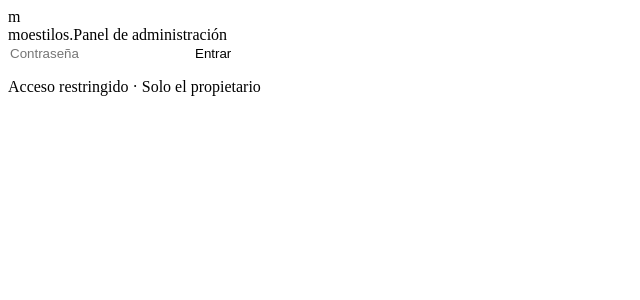
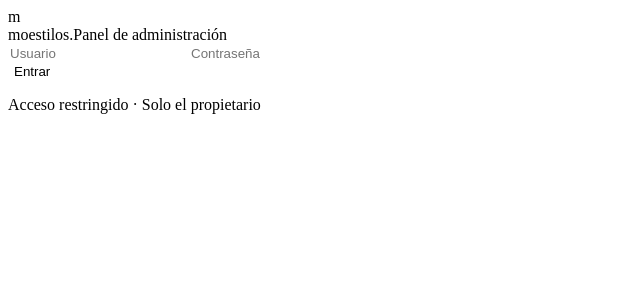
Before and after one commit to moestilos/portfolio, an Angular app: page /admin/login in a window 1280 px wide. Shown: the top 300 px of the page, without its empty margins (0-640 px from the left). Built offline with nearby package versions, Linux system fonts and the light colour scheme.

Commit message:
feat: login con usuario momo y contraseña

```diff
--- a/src/app/components/login/login.component.ts
+++ b/src/app/components/login/login.component.ts
@@ -35,8 +35,16 @@ import { environment } from '../../../environments/environment';
           </div>
         }
 
-        <!-- Password input -->
+        <!-- Login inputs -->
         <div class="w-full flex flex-col gap-3">
+          <input
+            type="text"
+            [(ngModel)]="username"
+            placeholder="Usuario"
+            (keyup.enter)="login()"
+            class="w-full px-4 py-3 rounded-xl text-sm outline-none"
+            style="background:var(--surface-2); border:1px solid var(--border); color:var(--text-1);"
+          />
           <input
             type="password"
             [(ngModel)]="password"
@@ -63,6 +71,7 @@ import { environment } from '../../../environments/environment';
   `,
 })
 export class LoginComponent {
+  username = '';
   password = '';
   loading  = false;
   error    = '';
@@ -71,14 +80,14 @@ export class LoginComponent {
 
   login(): void {
     this.error = '';
-    if (!this.password) { this.error = 'Introduce la contraseña'; return; }
+    if (!this.username || !this.password) { this.error = 'Rellena usuario y contraseña'; return; }
     this.loading = true;
 
-    if (this.password === environment.adminPassword) {
+    if (this.username === environment.adminUser && this.password === environment.adminPassword) {
       sessionStorage.setItem('moe_admin', 'true');
       this.router.navigate(['/admin']);
     } else {
-      this.error   = 'Contraseña incorrecta';
+      this.error   = 'Usuario o contraseña incorrectos';
       this.loading = false;
     }
   }
--- a/src/environments/environment.prod.ts
+++ b/src/environments/environment.prod.ts
@@ -3,5 +3,6 @@ export const environment = {
   supabaseUrl:  'https://xzcnaozzmxavbkpytdri.supabase.co',
   supabaseKey:  'eyJhbGciOiJIUzI1NiIsInR5cCI6IkpXVCJ9.eyJpc3MiOiJzdXBhYmFzZSIsInJlZiI6Inh6Y25hb3p6bXhhdmJrcHl0ZHJpIiwicm9sZSI6ImFub24iLCJpYXQiOjE3NzYzMDQxNTUsImV4cCI6MjA5MTg4MDE1NX0.vQM2AdAdIXSd4eVCrnx1vOijc8Qi6hHfrgE-ejJa1Bc',
   adminEmail:   'gmateosoficial@gmail.com',
-  adminPassword: 'moestilos2024$',
+  adminUser:     'momo',
+  adminPassword: '123321',
 };
--- a/src/environments/environment.ts
+++ b/src/environments/environment.ts
@@ -18,5 +18,6 @@ export const environment = {
   supabaseUrl:  'https://xzcnaozzmxavbkpytdri.supabase.co',
   supabaseKey:  'eyJhbGciOiJIUzI1NiIsInR5cCI6IkpXVCJ9.eyJpc3MiOiJzdXBhYmFzZSIsInJlZiI6Inh6Y25hb3p6bXhhdmJrcHl0ZHJpIiwicm9sZSI6ImFub24iLCJpYXQiOjE3NzYzMDQxNTUsImV4cCI6MjA5MTg4MDE1NX0.vQM2AdAdIXSd4eVCrnx1vOijc8Qi6hHfrgE-ejJa1Bc',
   adminEmail:   'gmateosoficial@gmail.com',
-  adminPassword: 'moestilos2024$',
+  adminUser:     'momo',
+  adminPassword: '123321',
 };
```
